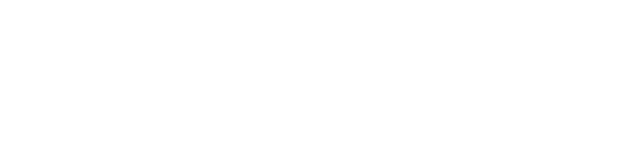
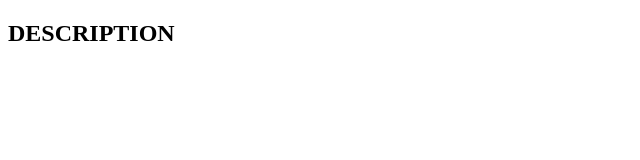
Before and after one commit to Emmanuella99/git-mon-cv, a plain HTML site: page index.html in a window 1280 px wide. Shown: the whole page, without its empty margins (0-640 px from the left). Drawn offline with Linux system fonts and the light colour scheme.

Commit message:
mise en place de la section description

```diff
--- a/index.html
+++ b/index.html
@@ -8,6 +8,6 @@
     <title>mon-cv</title>
 </head>
 <body>
-
+    <h2>DESCRIPTION</h2>
 </body>
 </html>
```
